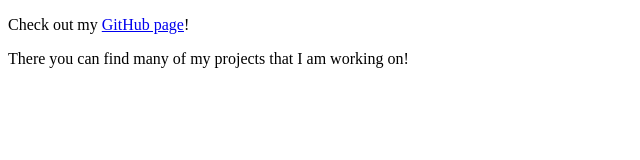
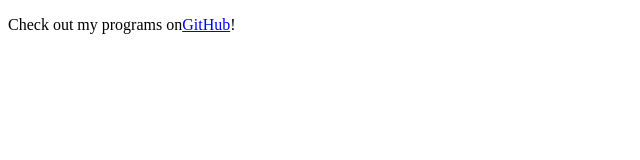
Before and after one commit to samilawson/Old-Startpage, a plain HTML site: page SLPrograms.html in a window 1280 px wide. Shown: the whole page, without its empty margins (0-640 px from the left). Drawn offline with Linux system fonts and the light colour scheme.

Commit message:
Website v.1.5

```diff
--- a/SLPrograms.html
+++ b/SLPrograms.html
@@ -2,8 +2,9 @@
 <html>
 <title>SLPrograms</title>
 <body>
-<p>Check out my <a href="https://github.com/samilawson17">GitHub page</a>!</p>
-<p>There you can find many of my projects that I am working on!</p>
+<p>Check out my programs on<a href="https://github.com/samilawson">GitHub</a>!</p>
+
+
 </body>
 
 
```
